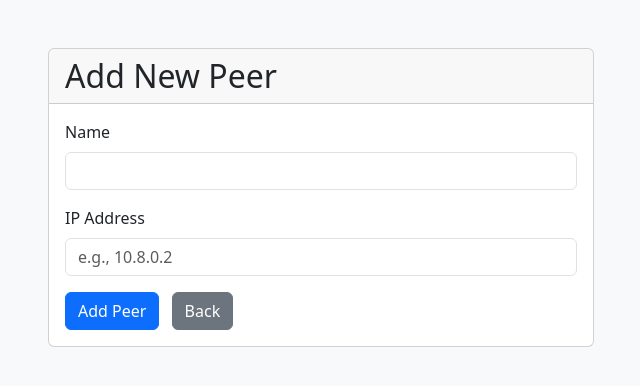
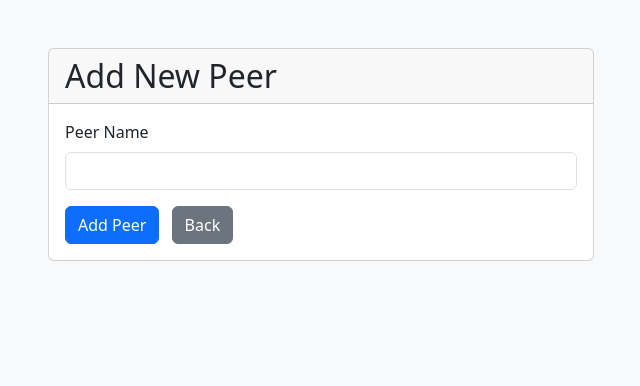
Before and after one commit to caynetic/cayvpn, a Flask app: page /add in a window 1280 px wide. Shown: the top 386 px of the page, without its empty margins (319-959 px from the left). Run offline with Flask 3, Linux system fonts and the light colour scheme; the visitor is signed in with stand-in values (Sample User, id 1); parts of the project's set-up code (start-up, migrations or seed data) failed here and were passed over.

Commit message:
Auto-detect server IP/region, auto-assign peer IPs

```diff
--- a/app.py
+++ b/app.py
@@ -1,5 +1,5 @@
 from flask import Flask, render_template, request, redirect, url_for, session, send_file
-import os, sqlite3, subprocess, qrcode, io, re, base64
+import os, sqlite3, subprocess, qrcode, io, re, base64, requests
 from functools import wraps
 
 app = Flask(__name__)
@@ -13,6 +13,15 @@ SERVER_PUB = os.path.join(WG_DIR, "server.pub")
 
 ADMIN_USER = "admin"
 ADMIN_PASS = "password"  # 🔐 Change this too!
+
+# Detect server IP and region
+try:
+    ip_data = requests.get('http://ip-api.com/json/', timeout=5).json()
+    SERVER_IP = ip_data.get('query', 'Unknown')
+    SERVER_REGION = f"{ip_data.get('city', 'Unknown')}, {ip_data.get('country', 'Unknown')}"
+except:
+    SERVER_IP = "192.168.0.134"  # Fallback
+    SERVER_REGION = "Home Network"
 
 # === Database Setup ===
 def init_db():
@@ -67,6 +76,14 @@ def get_peers():
     rows = cur.fetchall()
     conn.close()
     return rows
+
+def get_next_ip():
+    peers = get_peers()
+    existing_ips = [int(ip.split('.')[-1]) for _, _, _, _, ip in peers if ip.startswith('10.8.0.')]
+    if not existing_ips:
+        return "10.8.0.2"
+    next_num = max(existing_ips) + 1
+    return f"10.8.0.{next_num}"
 
 def write_wg_conf():
     peers = get_peers()
@@ -145,14 +162,14 @@ def logout():
 @login_required
 def index():
     peers = get_peers()
-    return render_template("index.html", peers=peers)
+    return render_template("index.html", peers=peers, server_ip=SERVER_IP, server_region=SERVER_REGION)
 
 @app.route("/add", methods=["GET", "POST"])
 @login_required
 def add_peer():
     if request.method == "POST":
         name = request.form["name"]
-        ip = request.form["ip"]
+        ip = get_next_ip()
         priv_key = subprocess.getoutput("wg genkey")
         pub_key = subprocess.getoutput(f"echo {priv_key} | wg pubkey")
 
@@ -198,7 +215,7 @@ DNS = 1.1.1.1
 
 [Peer]
 PublicKey = {server_pub}
-Endpoint = 192.168.0.134:43210
+Endpoint = {SERVER_IP}:43210
 AllowedIPs = 0.0.0.0/0, ::/0
 """
     buf = io.BytesIO()
@@ -227,7 +244,7 @@ DNS = 1.1.1.1
 
 [Peer]
 PublicKey = {server_pub}
-Endpoint = 192.168.0.134:43210
+Endpoint = {SERVER_IP}:43210
 AllowedIPs = 0.0.0.0/0, ::/0
 """
     qr = qrcode.make(qr_text)
--- a/templates/add_peer.html
+++ b/templates/add_peer.html
@@ -17,12 +17,8 @@
           <div class="card-body">
             <form method="post">
               <div class="mb-3">
-                <label for="name" class="form-label">Name</label>
+                <label for="name" class="form-label">Peer Name</label>
                 <input type="text" class="form-control" id="name" name="name" required>
-              </div>
-              <div class="mb-3">
-                <label for="ip" class="form-label">IP Address</label>
-                <input type="text" class="form-control" id="ip" name="ip" placeholder="e.g., 10.8.0.2" required>
               </div>
               <button type="submit" class="btn btn-primary">Add Peer</button>
               <a href="/" class="btn btn-secondary ms-2">Back</a>
```
Also changed, not shown: templates/index.html (+4 -4 lines), README.md.
